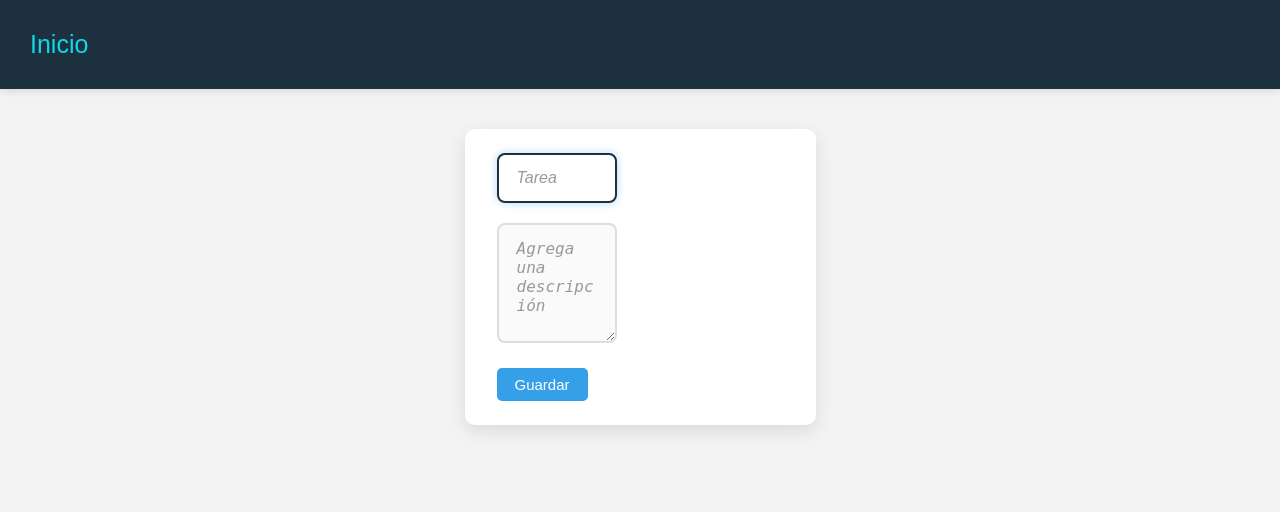
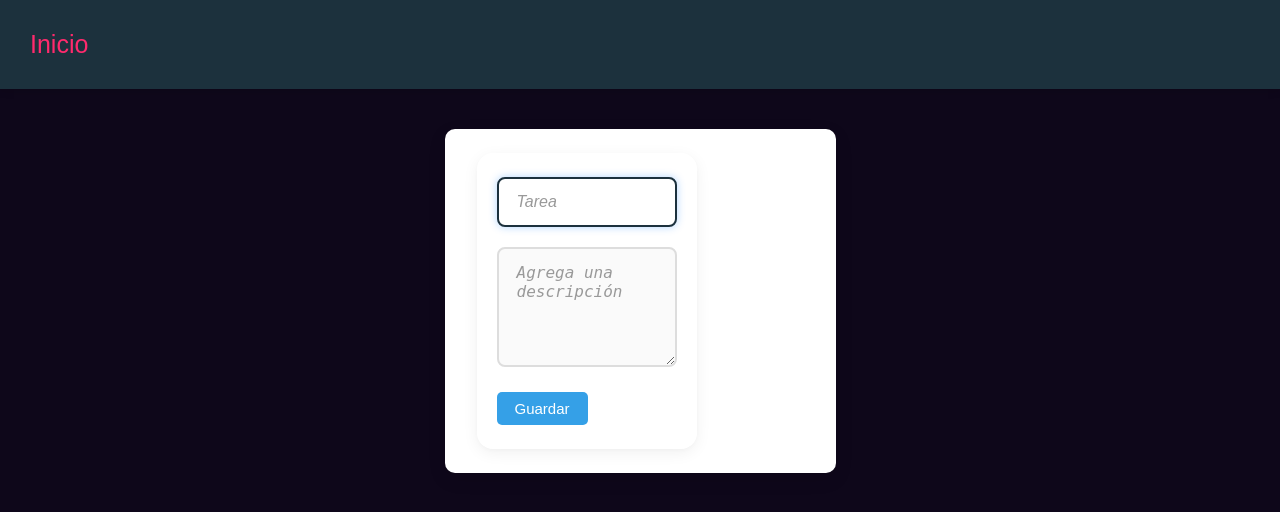
Before and after one commit to tincho950303/CRUD, a PHP site: page / in a window 1280 px wide. Shown: the top 512 px of the page. Run offline with PHP 8.4, Linux system fonts and the light colour scheme; data that the repository does not hold is empty.

Commit message:
Modificaron estilos y ahora trae datos de la base

```diff
--- a/estilos.css
+++ b/estilos.css
@@ -2,10 +2,17 @@
 * {
     box-sizing: border-box;
 }
+:root {
+    --neon-pink: #ff2a6d;
+    --neon-blue: #b3f5f888;
+    --neon-purple: #ea6fd7;
+    --dark-bg: #0e071a;
+    --dark-accent: #1a1b41;
+}
 
 /* Estilos generales del body */
 body {
-    background: #f3f3f3;
+    background: var(--dark-bg);
     font-family: 'Poppins', Arial, sans-serif;
     margin: 0;
     padding: 0;
@@ -14,7 +21,7 @@ body {
 
 /* Enlaces */
 a {
-    color: #11d7e9;
+    color: var(--neon-pink);
     text-decoration: none;
     font-size: 25px;
 }
@@ -141,7 +148,7 @@ textarea {
   padding: 32px 16px;
 }
 
-.tareas-container .caja-tarea {
+.tareas-container .caja-tarea, form {
 
   border-radius: 16px;
   box-shadow: 0 4px 16px rgba(0,0,0,0.06), 0 1.5px 4px rgba(0,0,0,0.02);
@@ -156,7 +163,7 @@ textarea {
 }
 
 .tareas-container .caja-tarea:hover {
-  background: #3ff5a044;
+  background: var(--neon-blue);
   transform: translateY(-6px) scale(1.03);
   box-shadow: 0 8px 24px rgba(0,0,0,0.12), 0 3px 8px rgba(0,0,0,0.06);
 }
--- a/index.php
+++ b/index.php
@@ -5,10 +5,10 @@
 
         <form action="guardar_tarea.php" method="POST">
             <div class="form-group">
-                <input type="text" name="titulo" placeholder="Tarea" autofocus>
+                <input type="text" name="titulo" placeholder="Tarea" autofocus required>
             </div>
             <div class="form-group">
-                <textarea name="descripcion" id="" placeholder="Agrega una descripción"></textarea>
+                <textarea name="descripcion" id="" placeholder="Agrega una descripción" required></textarea>
             </div>
 
             <input type="submit" value="Guardar" name="guardar_tarea">
```
